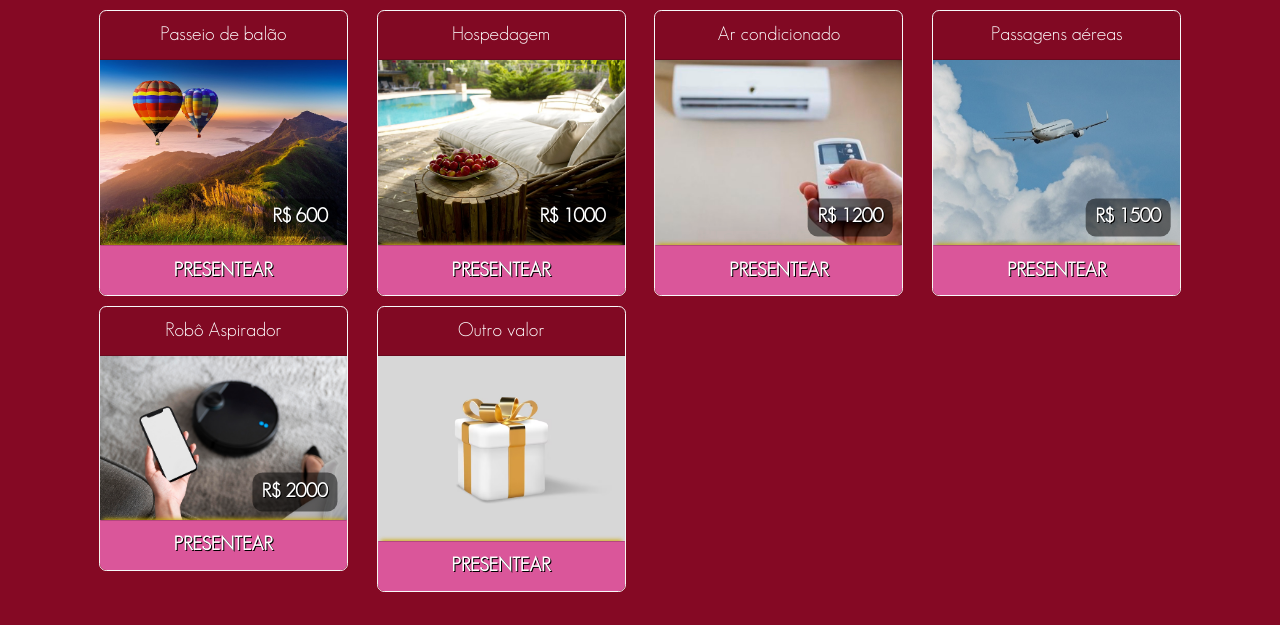
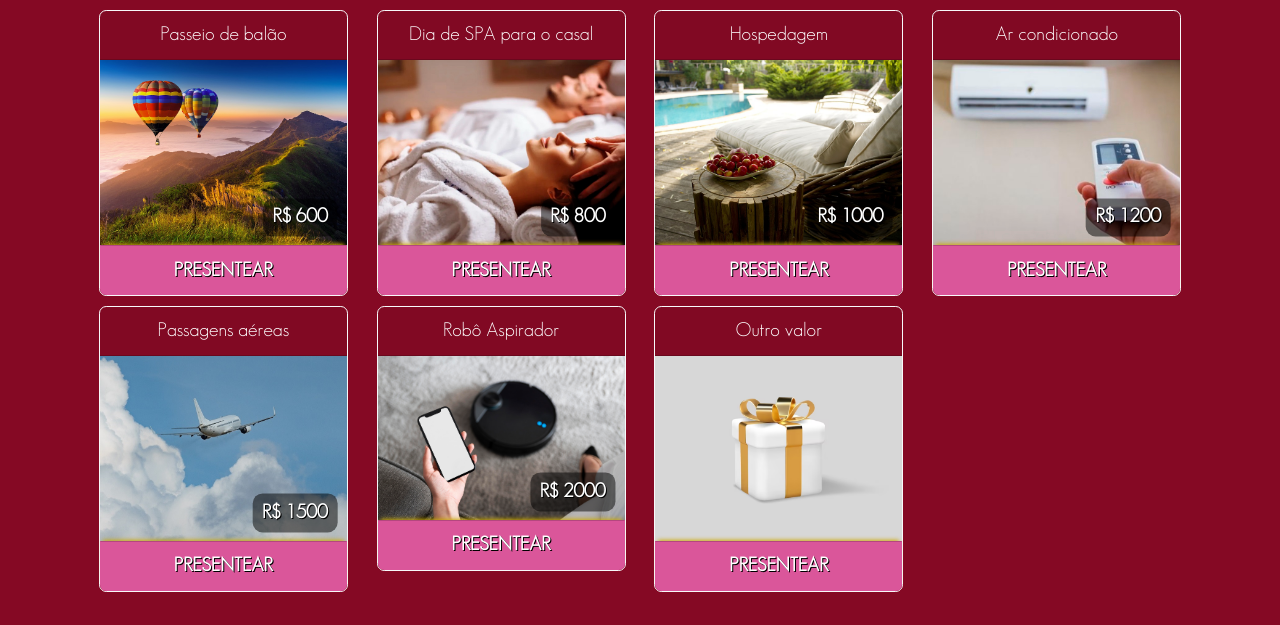
Before and after one commit to casamentovanessalucas/casamentovanessalucas.github.io, a plain HTML site: page gift.html in a window 1280 px wide. Shown: the part 1893-2518 px from the top of the page. Drawn offline with Linux system fonts and the light colour scheme.

Commit message:
one more gift

```diff
--- a/gift.html
+++ b/gift.html
@@ -55,7 +55,7 @@
         </div>
     </div>
     <div id="footer" class="container-fluid fixed-bottom py-2"></div>
-    <script src="./js/gift.js?2"></script>
+    <script src="./js/gift.js?3"></script>
     <!-- Google tag (gtag.js) -->
 <script async src="https://www.googletagmanager.com/gtag/js?id=G-0G6VRDC524"></script>
 <script>
--- a/js/gift.js
+++ b/js/gift.js
@@ -18,7 +18,7 @@ const gifts = [
     { name: "Vôo de asa delta", price: 400, img: "./img/asa_delta.jpg", paymentlink: "https://nubank.com.br/pagar/377tv/nCfgawpf3N" },
     { name: "Passeio de trem", price: 500, img: "./img/trem.png", paymentlink: "https://nubank.com.br/pagar/377tv/VlXLMamKp0" },
     { name: "Passeio de balão", price: 600, img: "./img/viagem_de_balao.jpg", paymentlink: "https://nubank.com.br/pagar/377tv/u0B5yfGS3T" },
-    // { name: "xxxxxxx", price: 800, img: "./img/placeholder.png", paymentlink: "https://nubank.com.br/pagar/377tv/RNMI4SrDGC" },
+    { name: "Dia de SPA para o casal", price: 800, img: "./img/spa.jpeg", paymentlink: "https://nubank.com.br/pagar/377tv/TjVY5QSIVc" },
     { name: "Hospedagem", price: 1000, img: "./img/hotel.png", paymentlink: "https://nubank.com.br/pagar/377tv/ECibiz9uPw" },
     { name: "Ar condicionado", price: 1200, img: "./img/ar_condicionado.jpg", paymentlink: "https://nubank.com.br/pagar/377tv/7Hy3Y78gQp" },
     { name: "Passagens aéreas", price: 1500, img: "./img/aviao.jpg", paymentlink: "https://nubank.com.br/pagar/377tv/6GhUXNKbbw" },
```
Also changed, not shown: img/spa.jpeg (added).
